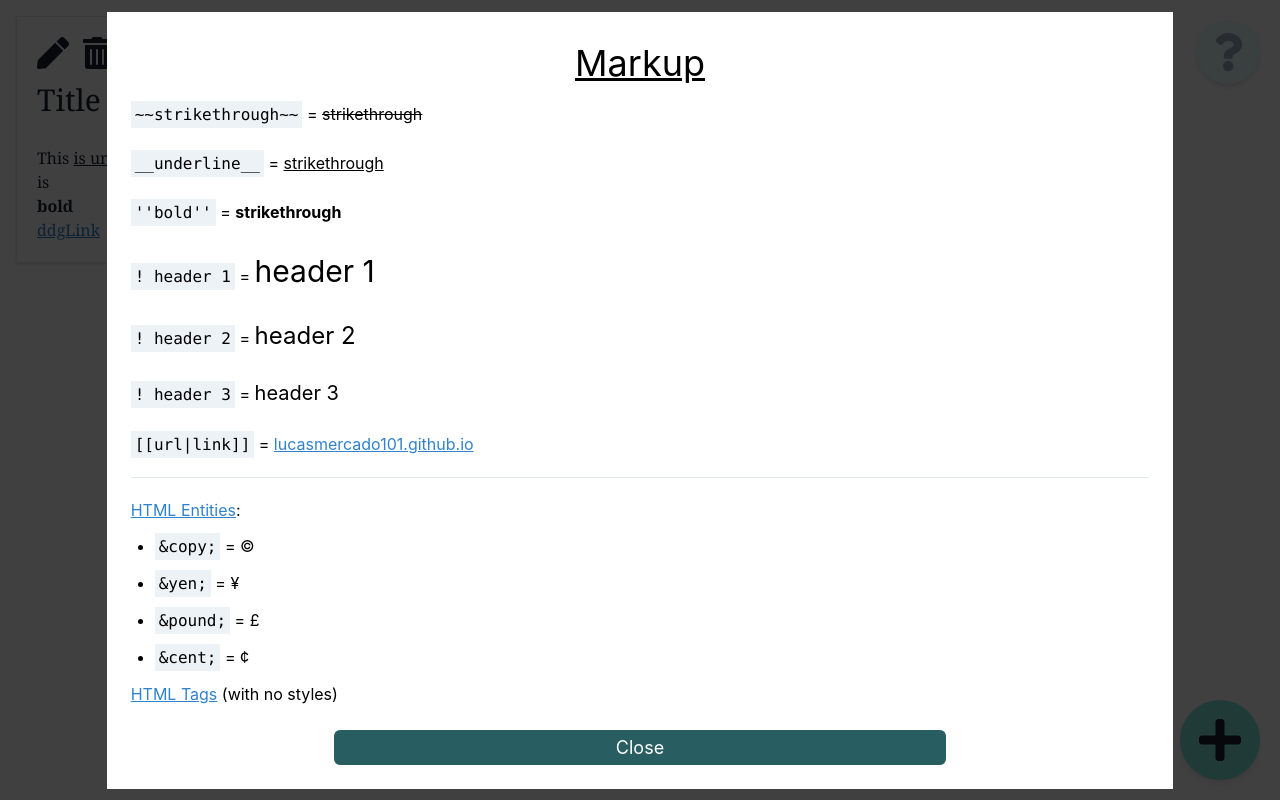
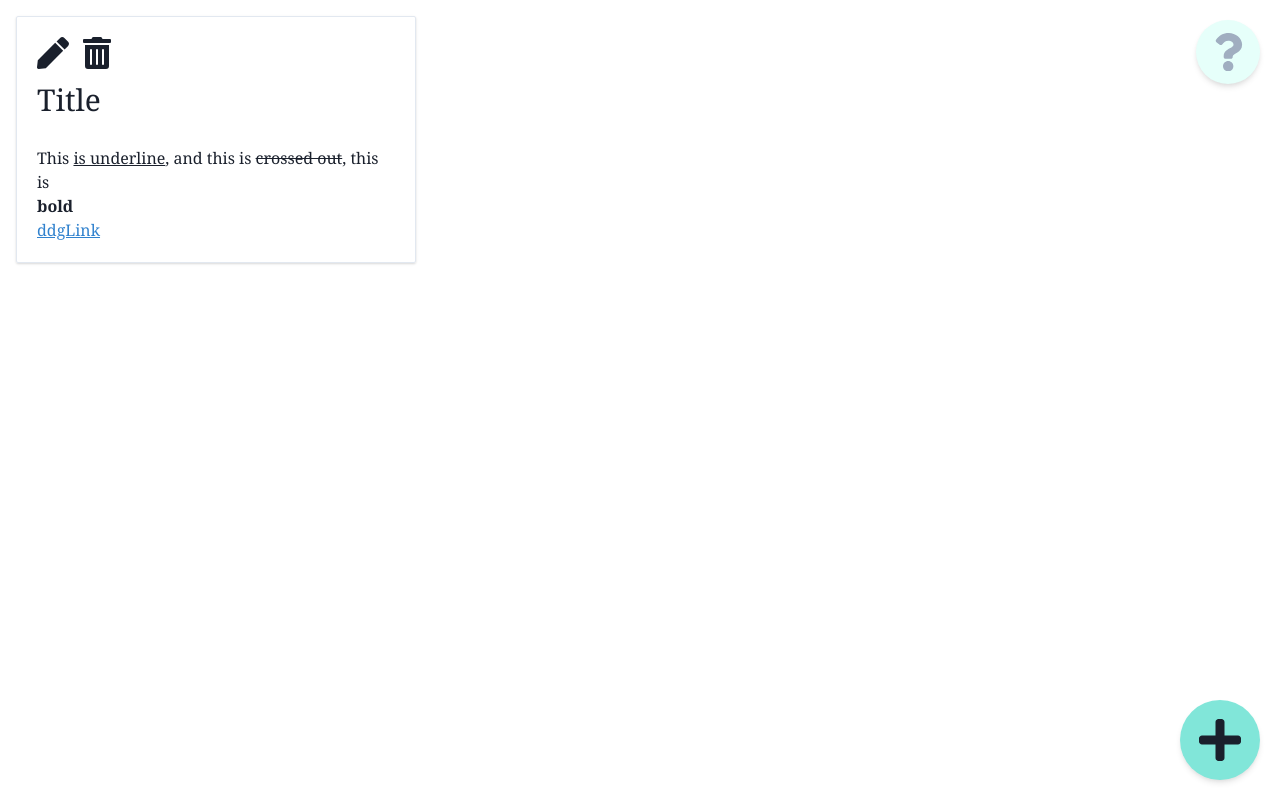
Before and after one commit to Lucasmercado101/markdown-notes-app, a React (Create React App) app: page / in a window 1280 px wide. Built offline with nearby package versions, Linux system fonts and the light colour scheme.

Commit message:
modal doesn't show by default and removed newline on new note

```diff
--- a/src/App.tsx
+++ b/src/App.tsx
@@ -27,7 +27,7 @@ const reducer = (state: State, action: action): State => {
       return [
         ...state,
         // pseudo unique id
-        { text: "! New note\n", id: Math.ceil(Math.random() * 150) },
+        { text: "! New note", id: Math.ceil(Math.random() * 150) },
       ];
 
     case actionTypes.EDITED_NOTE:
--- a/src/components/HelpButton.tsx
+++ b/src/components/HelpButton.tsx
@@ -3,7 +3,7 @@ import { FaQuestion as QuestionIcon } from "react-icons/fa";
 import MyModal from "./MyModal";
 
 const HelpButton: React.FC = () => {
-  const [isModalOpen, setIsModalOpen] = useState(true);
+  const [isModalOpen, setIsModalOpen] = useState(false);
   return (
     <>
       <button
```
